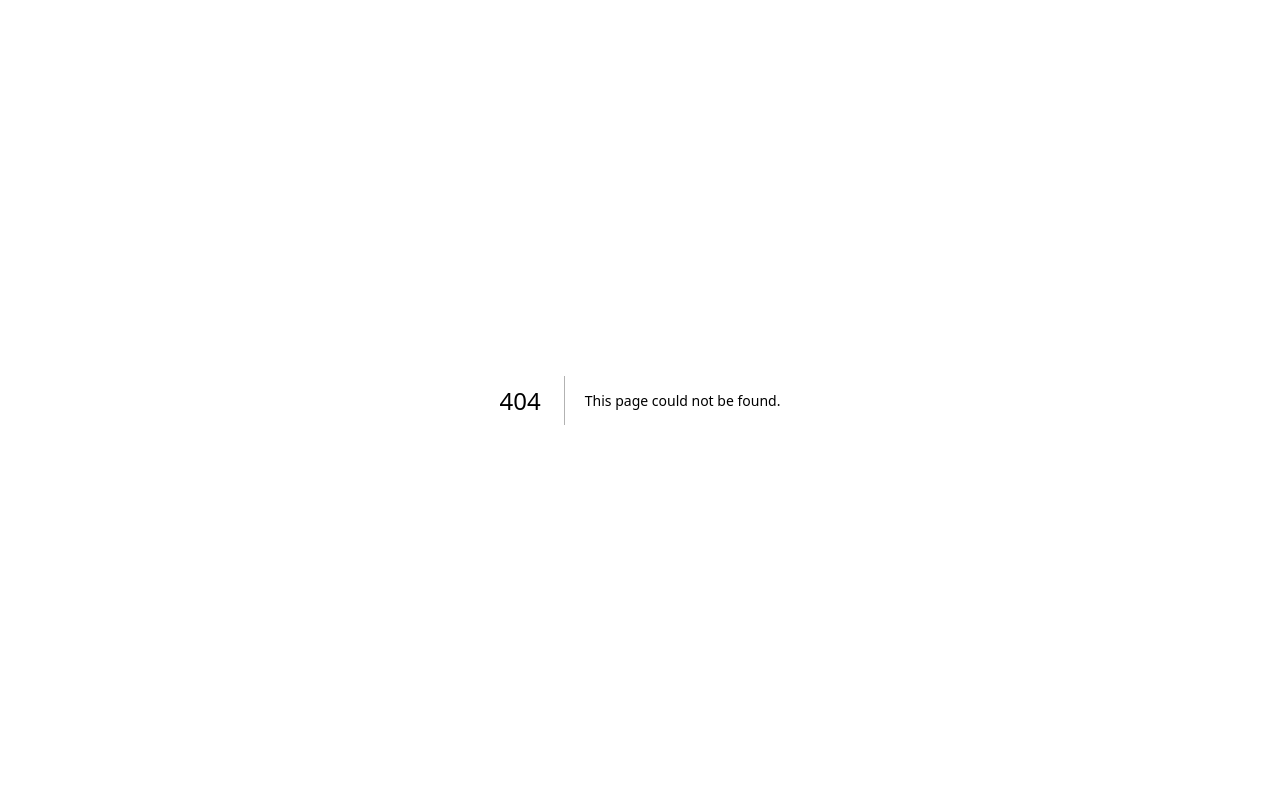
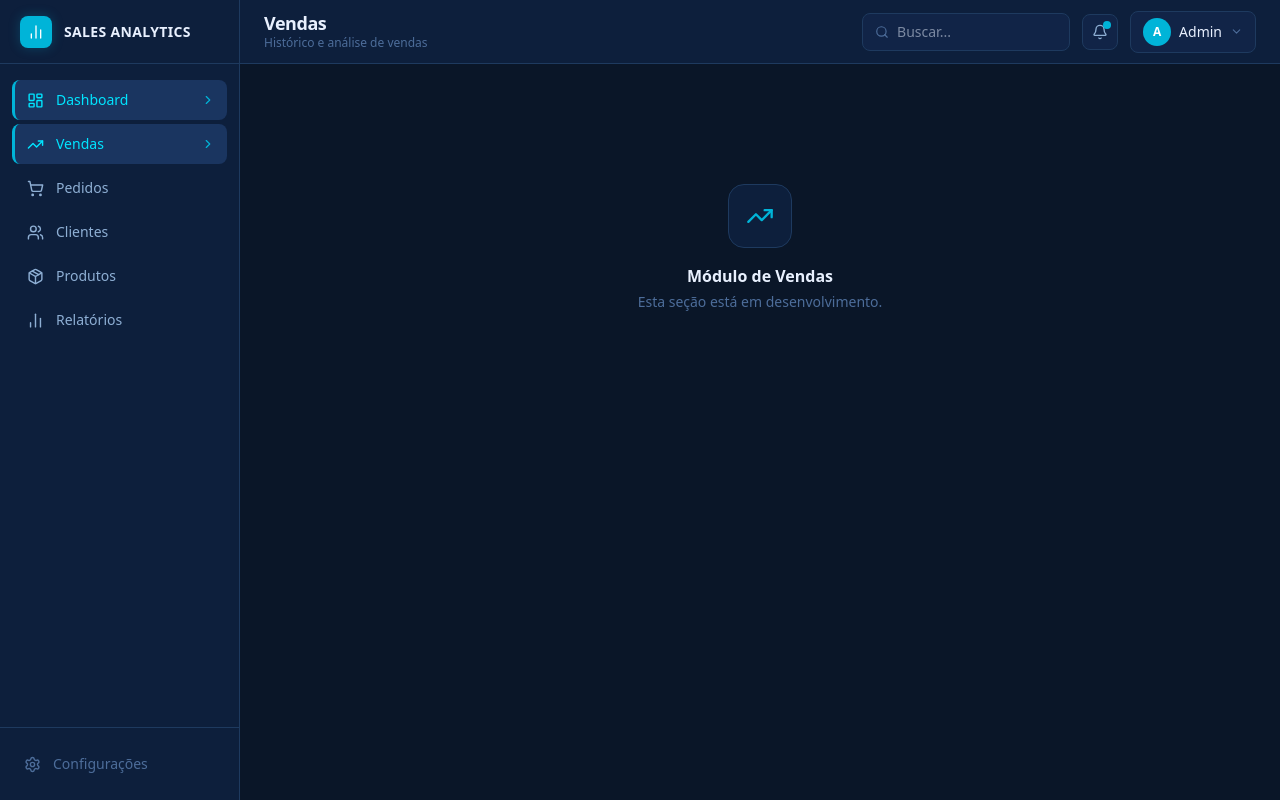
Before and after one commit to Arthur-Santos13/sales-analytics-dashboard, a Next.js app in the folder frontend/: page /dashboard/sales in a window 1280 px wide. Before the commit this address had no page. Built offline with nearby package versions, Linux system fonts and the light colour scheme.

Commit message:
fix: add placeholder pages for unimplemented routes to resolve prefetch errors

```diff
--- /dev/null
+++ b/frontend/src/app/dashboard/customers/page.tsx
@@ -0,0 +1,11 @@
+import { Users } from "lucide-react";
+import { DashboardLayout } from "@/components/dashboard/DashboardLayout";
+import { ComingSoon } from "@/components/ui/ComingSoon";
+
+export default function CustomersPage() {
+  return (
+    <DashboardLayout title="Clientes" subtitle="Base de clientes e análises">
+      <ComingSoon title="Módulo de Clientes" icon={Users} />
+    </DashboardLayout>
+  );
+}
--- /dev/null
+++ b/frontend/src/app/dashboard/orders/page.tsx
@@ -0,0 +1,11 @@
+import { ShoppingCart } from "lucide-react";
+import { DashboardLayout } from "@/components/dashboard/DashboardLayout";
+import { ComingSoon } from "@/components/ui/ComingSoon";
+
+export default function OrdersPage() {
+  return (
+    <DashboardLayout title="Pedidos" subtitle="Gerenciamento de pedidos">
+      <ComingSoon title="Módulo de Pedidos" icon={ShoppingCart} />
+    </DashboardLayout>
+  );
+}
--- /dev/null
+++ b/frontend/src/app/dashboard/sales/page.tsx
@@ -0,0 +1,11 @@
+import { TrendingUp } from "lucide-react";
+import { DashboardLayout } from "@/components/dashboard/DashboardLayout";
+import { ComingSoon } from "@/components/ui/ComingSoon";
+
+export default function SalesPage() {
+  return (
+    <DashboardLayout title="Vendas" subtitle="Histórico e análise de vendas">
+      <ComingSoon title="Módulo de Vendas" icon={TrendingUp} />
+    </DashboardLayout>
+  );
+}
--- /dev/null
+++ b/frontend/src/app/dashboard/settings/page.tsx
@@ -0,0 +1,11 @@
+import { Settings } from "lucide-react";
+import { DashboardLayout } from "@/components/dashboard/DashboardLayout";
+import { ComingSoon } from "@/components/ui/ComingSoon";
+
+export default function SettingsPage() {
+  return (
+    <DashboardLayout title="Configurações" subtitle="Preferências do sistema">
+      <ComingSoon title="Configurações" icon={Settings} />
+    </DashboardLayout>
+  );
+}
--- /dev/null
+++ b/frontend/src/components/ui/ComingSoon.tsx
@@ -0,0 +1,29 @@
+import { Construction } from "lucide-react";
+import type { LucideIcon } from "lucide-react";
+
+interface ComingSoonProps {
+  title: string;
+  description?: string;
+  icon?: LucideIcon;
+}
+
+export function ComingSoon({ title, description, icon: Icon = Construction }: ComingSoonProps) {
+  return (
+    <div className="flex flex-1 flex-col items-center justify-center gap-4 py-24">
+      <div
+        className="flex h-16 w-16 items-center justify-center rounded-2xl"
+        style={{ background: "var(--bg-surface)", border: "1px solid var(--border)" }}
+      >
+        <Icon size={28} style={{ color: "var(--accent)" }} />
+      </div>
+      <div className="text-center">
+        <p className="text-base font-semibold" style={{ color: "var(--text-primary)" }}>
+          {title}
+        </p>
+        <p className="mt-1 text-sm" style={{ color: "var(--text-muted)" }}>
+          {description ?? "Esta seção está em desenvolvimento."}
+        </p>
+      </div>
+    </div>
+  );
+}
```
